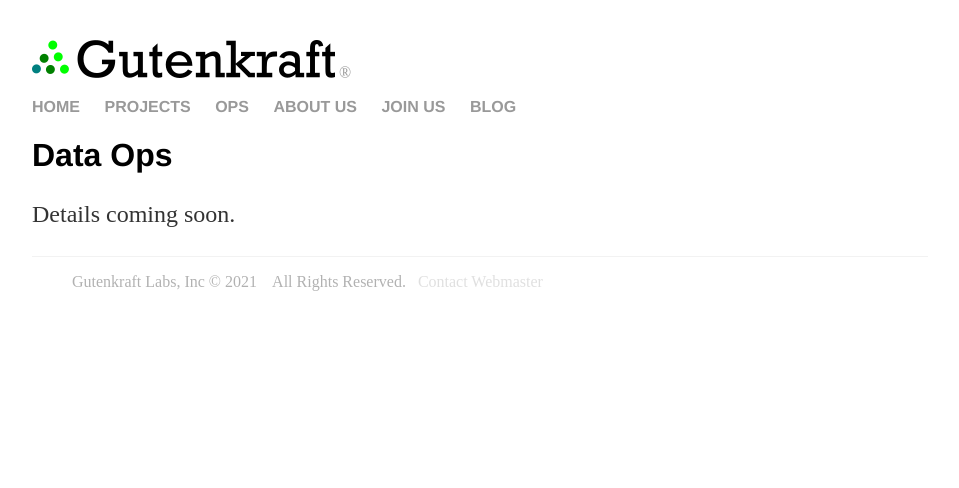
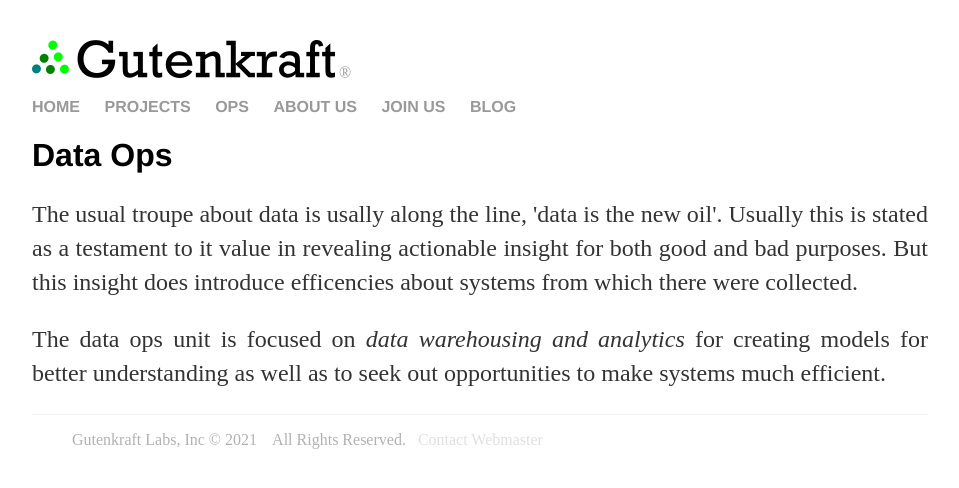
Before and after one commit to oferonmi/datafilik.github.io, a Jekyll site: the page built from ops/data_op/index.html, in a window 1280 px wide. Shown: the top 488 px of the page, without its empty margins (160-1119 px from the left). Built offline with Jekyll 4.4.1, drawn with Linux system fonts in a browser that asks for light colours.

Commit message:
content update

```diff
--- a/ops/algo_op/index.html
+++ b/ops/algo_op/index.html
@@ -5,7 +5,11 @@ title: Gutenkraft - Algorithm Ops
 <div class="blurb">
     <h1>Algorithm Ops</h1>
     <p align="justify">
-        Details coming soon.
+        This unit is focused on developing expertize in development and deployment (programming) of algorithm for both general purpose and embedded systems.
+    </p>
+
+    <p align="justify">
+        This expertize would be deployed in projects worked on at Gutenkraft Labs.
     </p>
 
 </div>
--- a/ops/cadnm_op/index.html
+++ b/ops/cadnm_op/index.html
@@ -5,7 +5,11 @@ title: Gutenkraft - CAD&M Ops
 <div class="blurb">
     <h1>Computer aided design and manufacturing (CAD&M) Ops</h1>
     <p align="justify">
-        Details coming soon.
+        The focus of this op is <em>to muster and / or develop experstize in Electronic Design Automation (EDA) at the heart of fabless operations as well as in 2D and 3D CAD for precision engineered systems</em>.
+    </p>
+
+    <p align="justify">
+        This would be handy for quickly developing system prototypes.
     </p>
 
 </div>
--- a/ops/data_op/index.html
+++ b/ops/data_op/index.html
@@ -5,7 +5,11 @@ title: Gutenkraft - Data Ops
 <div class="blurb">
     <h1>Data Ops</h1>
     <p align="justify">
-        Details coming soon.
+        The usual troupe about data is usally along the line, 'data is the new oil'. Usually this is stated as a testament to it value in revealing actionable insight for both good and bad purposes. But this insight does introduce efficencies about systems from which there were collected.
+    </p>
+
+    <p align="justify">
+        The data ops unit is focused  on <em>data warehousing and analytics</em> for creating models for better understanding as well as to seek out opportunities to make systems much efficient.
     </p>
 
 </div>
--- a/ops/digart_op/index.html
+++ b/ops/digart_op/index.html
@@ -5,7 +5,11 @@ title: Gutenkraft - Digital Art Ops
 <div class="blurb">
     <h1>Digital Art Ops</h1>
     <p align="justify">
-        Details coming soon.
+        This op is <em>focused on mustering expertize in functional audio and visual art related areas</em> such as Industrial design, animation, audio mastering and game development.
+    </p>
+
+    <p align="justify">
+        This op is important for clear specification of potential solutions to problem of focus at Gutenkraft Labs.
     </p>
 
 </div>
```
